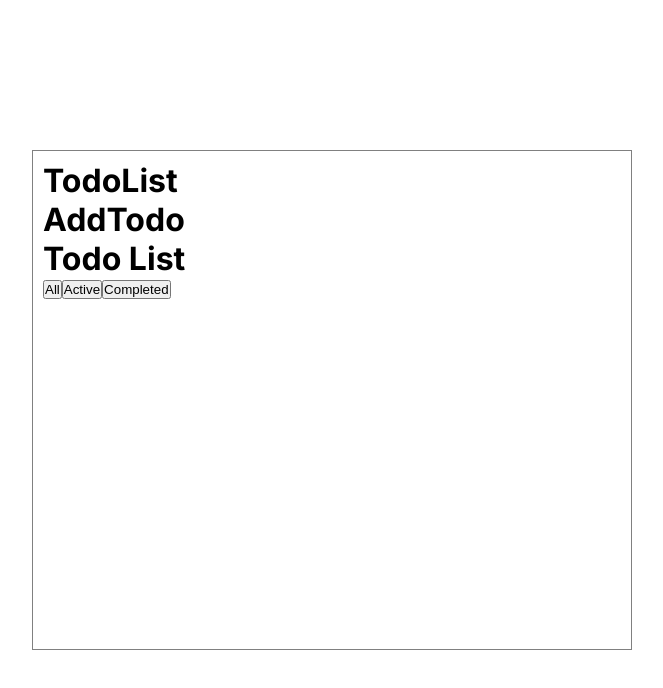
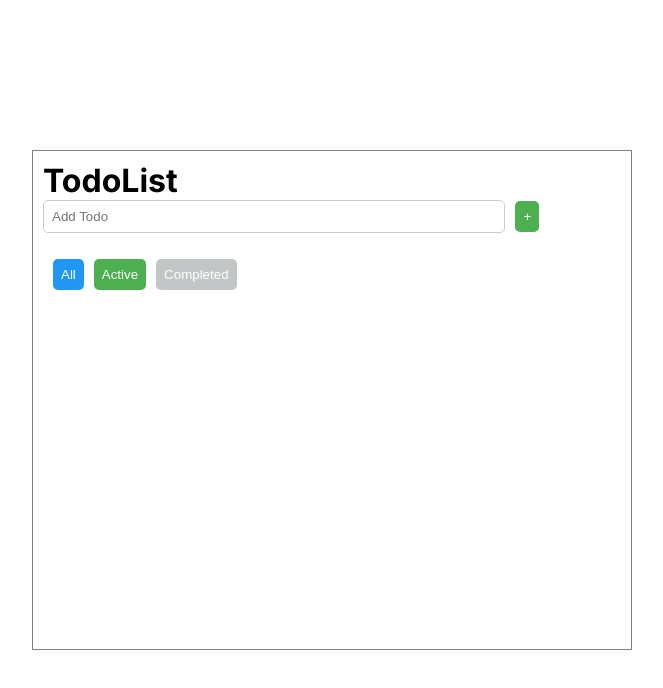
Before and after one commit to CeresY/my-todolist, a Next.js app: page / in a window 1280 px wide. Shown: the top 688 px of the page, without its empty margins (308-971 px from the left). Built offline with nearby package versions, Linux system fonts and the light colour scheme.

Commit message:
feat: 完成功能

```diff
--- a/src/app/page.tsx
+++ b/src/app/page.tsx
@@ -4,14 +4,6 @@ import TodoList from "@/components/TodoList";
 import TodoFilter from "@/components/TodoFilter";
 import {CSSProperties, useState} from "react";
 import {Todo} from "@/types";
-// import styles from  "@/app/Home.module.css"
-
-const fatherDiv: CSSProperties  = {
-    position: 'relative',
-    height: '300px',
-    width: '300px',
-    border: '1px solid black'
-}
 
 const currentDiv: CSSProperties = {
     position: 'absolute',
@@ -26,12 +18,49 @@ const currentDiv: CSSProperties = {
 
 export default function Home() {
   const [todos, setTodos] = useState<Todo[]>([])
+    const [filter, setFilter] = useState("")
+    const addTodo = (text: string) => {
+      const newTodo: Todo = {
+          id: Math.random(),
+          title: text,
+          completed: false
+      }
+        setTodos([...todos, newTodo])
+    }
+
+    const deleteTodo = (id: number) => {
+      setTodos(todos.filter(todo => todo.id !== id))
+    }
+
+    const toggleTodo = (id: number) => {
+      setTodos(todos.map(todo => {
+          if (todo.id === id) {
+              return {
+                  ...todo,
+                  completed: !todo.completed
+              }
+          }
+          return todo
+      }))
+    }
+
+    const getFilteredTodos = ():Array<Todo> => {
+        switch (filter) {
+            case 'active':
+                return todos.filter(todo => !todo.completed)
+            case 'completed':
+                return todos.filter(todo => todo.completed)
+            default:
+                return todos
+        }
+    }
+
   return (
         <div style={currentDiv}>
           <h1>TodoList</h1>
-          <AddTodo></AddTodo>
-          <TodoList></TodoList>
-          <TodoFilter></TodoFilter>
+          <AddTodo addTodo={addTodo}></AddTodo>
+          <TodoList todos={getFilteredTodos()} deleteTodo={deleteTodo} toggleTodo={toggleTodo}></TodoList>
+          <TodoFilter setFilter={setFilter}></TodoFilter>
         </div>
   );
 }
--- a/src/components/AddTodo.tsx
+++ b/src/components/AddTodo.tsx
@@ -1,8 +1,27 @@
-function AddTodo (){
+import {FormEvent, useState} from "react";
+import { buttonStyle, inputStyle} from "@/styles"
+
+interface AddTodoProps {
+    addTodo: (text: string) => void;
+}
+
+function AddTodo ({addTodo}:AddTodoProps) {
+    const [text, setText] = useState('');
+    const onSubmit = (e: FormEvent<HTMLFormElement>) => {
+        e.preventDefault();
+        if(text.trim() === '') return;
+        addTodo(text.trim());
+        setText('');
+    }
     return (
-        <div>
-            <h1>AddTodo</h1>
-        </div>
+        <form onSubmit={onSubmit}>
+            <input style={inputStyle}
+               type="text"
+               placeholder="Add Todo"
+               value={text}
+                onChange = {(e) => setText(e.target.value)}/>
+            <button style={buttonStyle}>+</button>
+        </form>
     )
 }
 
--- a/src/components/TodoFilter.tsx
+++ b/src/components/TodoFilter.tsx
@@ -1,9 +1,18 @@
-function TodoFilter() {
+import {CSSProperties} from "react";
+import { buttonStyle} from "@/styles"
+
+const divStyle: CSSProperties = {
+    display: 'flex',
+    flexDirection: 'row',
+    margin: '10px 0',
+}
+
+function TodoFilter({setFilter}:any) {
   return (
-    <div>
-      <button>All</button>
-      <button>Active</button>
-      <button>Completed</button>
+    <div style={divStyle}>
+      <button style={{...buttonStyle, backgroundColor: '#2196f3'}} onClick={() => setFilter()}>All</button>
+      <button style={buttonStyle} onClick={() => setFilter('active')}>Active</button>
+      <button style={{...buttonStyle, backgroundColor: '#c3c6c7'}} onClick={() => setFilter('completed')}>Completed</button>
     </div>
   );
 }
--- a/src/components/TodoItem.tsx
+++ b/src/components/TodoItem.tsx
@@ -1,6 +1,19 @@
-function TodoItem(props: any) {
+import {Todo} from "@/types";
+import { buttonStyle} from "@/styles"
+
+interface TodoItemProps {
+  todo: Todo,
+  toggleTodo: (id: number) => void,
+  deleteTodo: (id: number) => void
+}
+
+function TodoItem({todo, toggleTodo, deleteTodo}: TodoItemProps) {
   return (
-      <div>{props.todo.title}</div>
+      <li style={{textDecoration: todo.completed ? 'line-through' : 'none', marginBottom: '10px'}}>
+        {todo.title}
+        <button style={{...buttonStyle, padding:'3px'}} onClick={() => toggleTodo(todo.id)}>完成</button>
+        <button style={{...buttonStyle, padding:'3px'}} onClick={() => deleteTodo(todo.id)}>删除</button>
+      </li>
   );
 }
 
--- a/src/components/TodoList.tsx
+++ b/src/components/TodoList.tsx
@@ -1,7 +1,25 @@
-function TodoList() {
+import {Todo} from "@/types";
+import TodoItem from "@/components/TodoItem";
+
+interface TodoListProps {
+    todos: Array<Todo>;
+    toggleTodo: (id: number) => void;
+    deleteTodo: (id: number) => void;
+}
+function TodoList({todos, toggleTodo, deleteTodo}:TodoListProps) {
   return (
-    <div>
-      <h1>Todo List</h1>
+    <div style={{margin: "0 0 1rem 2rem"}}>
+      <ul>
+          {
+              todos.map((todo) => (
+                  <TodoItem
+                      key={todo.id}
+                      todo={todo}
+                      toggleTodo={toggleTodo}
+                      deleteTodo={deleteTodo}></TodoItem>
+              ))
+          }
+      </ul>
     </div>
   );
 }
--- /dev/null
+++ b/src/styles.ts
@@ -0,0 +1,19 @@
+import {CSSProperties} from "react";
+
+export const buttonStyle:CSSProperties = {
+    backgroundColor: '#4caf50',
+    color: 'white',
+    padding: '8px',
+    border: 'none',
+    borderRadius: '5px',
+    cursor: 'pointer',
+    marginLeft: '10px'
+}
+
+export const inputStyle:CSSProperties = {
+    width: '80%',
+    padding: '8px',
+    marginBottom: '10px',
+    border: '1px solid #ccc',
+    borderRadius: '5px'
+}
```
